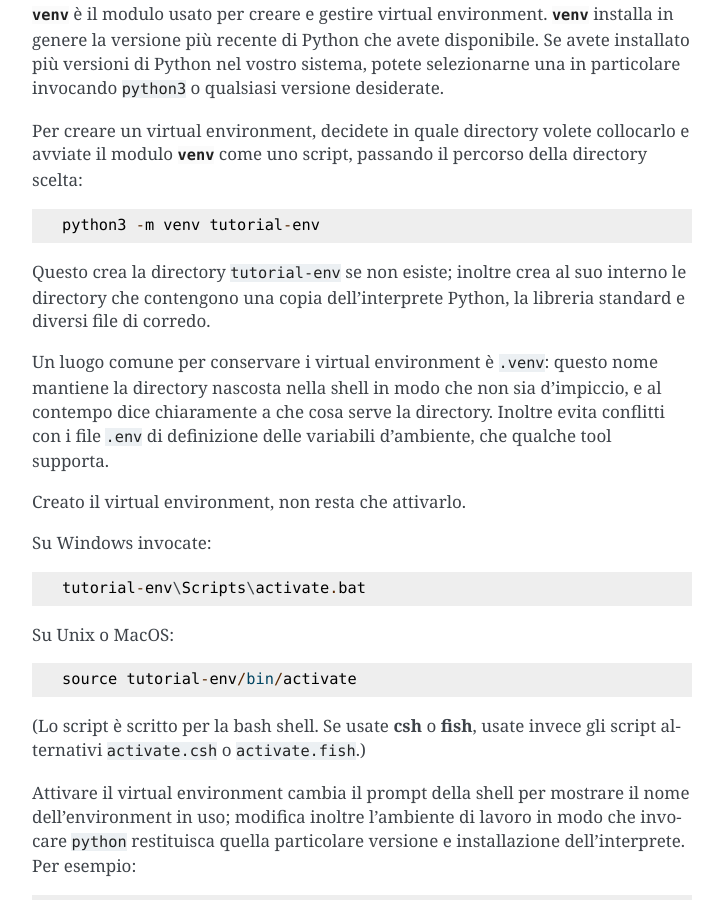
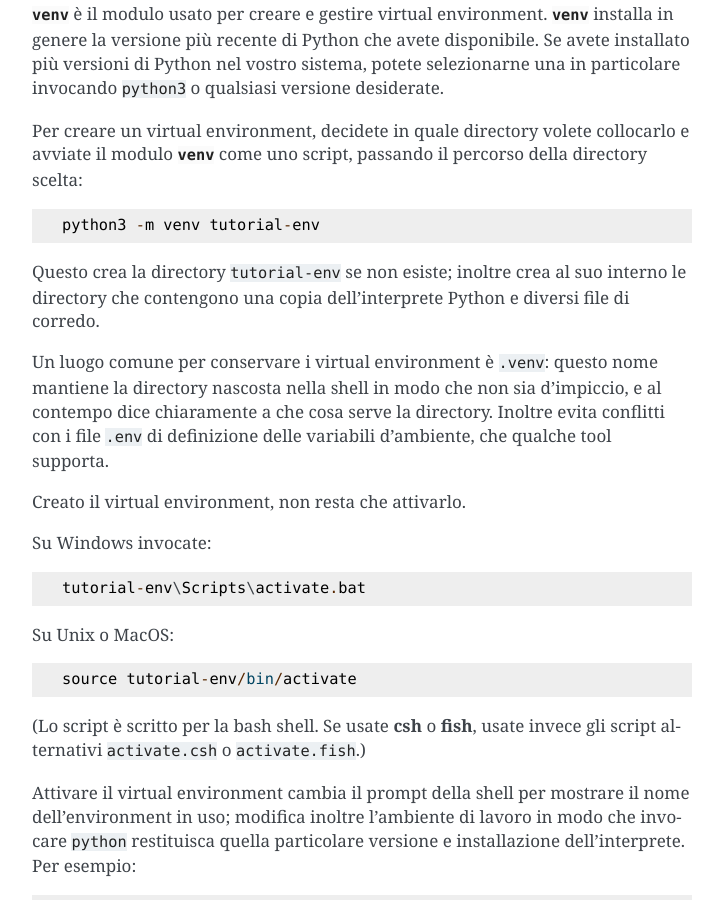
Before and after one commit to ricpol/pytutorial-it, a Sphinx documentation site: the page built from tutorial/source/venv.rst, in a window 1280 px wide and 900 px high, scrolled down 797 px. Shown: the whole window, without its empty margins (388-1111 px from the left). Built offline with Sphinx 7.4.7, drawn with Linux system fonts in a browser that asks for light colours.

```diff
--- a/tutorial/source/appetite.rst
+++ b/tutorial/source/appetite.rst
@@ -9,7 +9,7 @@
     Questa è la traduzione della **versione "di sviluppo" del Tutorial**,
     corrispondente a Python 3.10 e al "master branch" della repository,
     ed è aggiornata al
-    `1 marzo 2021 <https://github.com/python/cpython/commits/master/Doc/tutorial>`_.
+    `7 marzo 2021 <https://github.com/python/cpython/commits/master/Doc/tutorial>`_.
 
     La repository GitHub di questo progetto
     `si trova qui <https://github.com/ricpol/pytutorial-it>`_:
--- a/tutorial/source/venv.rst
+++ b/tutorial/source/venv.rst
@@ -46,8 +46,8 @@ percorso della directory scelta::
    python3 -m venv tutorial-env
 
 Questo crea la directory ``tutorial-env`` se non esiste; inoltre crea al suo
-interno le directory che contengono una copia dell'interprete Python, la
-libreria standard e diversi file di corredo.
+interno le directory che contengono una copia dell'interprete Python
+e diversi file di corredo.
 
 Un luogo comune per conservare i virtual environment è ``.venv``: questo nome
 mantiene la directory nascosta nella shell in modo che non sia d'impiccio, e
```
